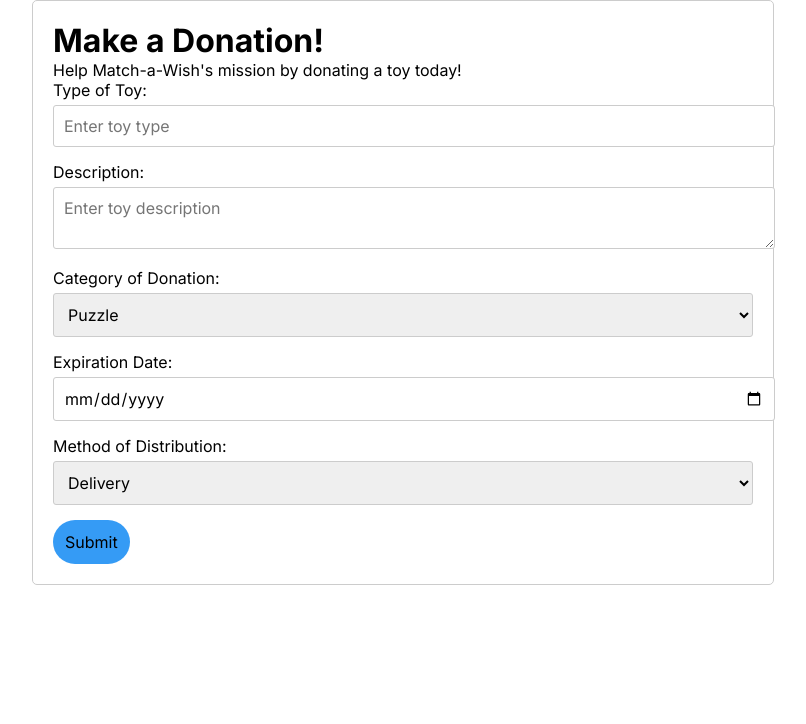
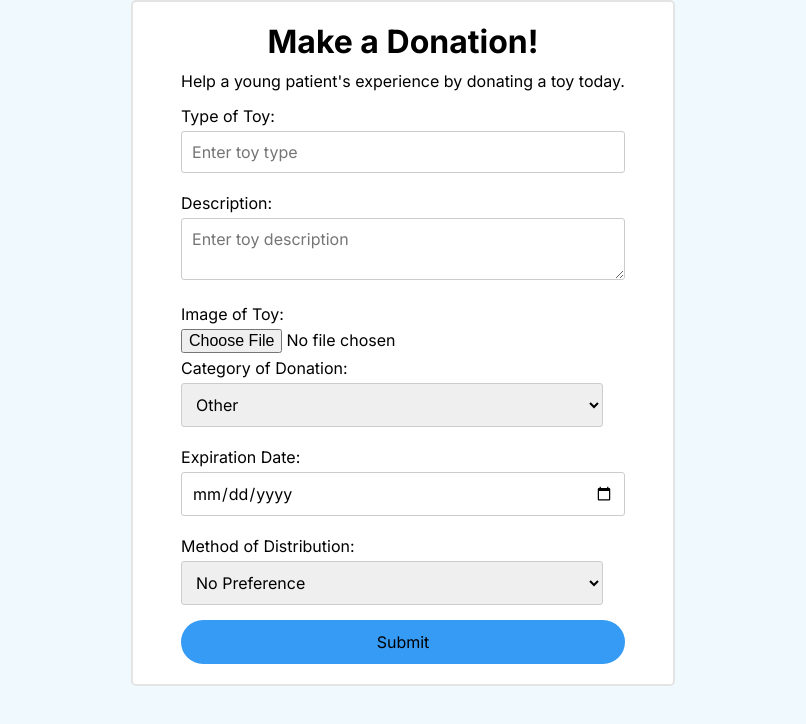
Before and after one commit to hannatonthat/McHacks-2025, a React (Create React App) app: page /makedonation in a window 1280 px wide. Shown: the top 724 px of the page, without its empty margins (237-1043 px from the left). Built offline with nearby package versions, Linux system fonts and the light colour scheme.

Commit message:
make donation page

```diff
--- a/src/MakeDonation.css
+++ b/src/MakeDonation.css
@@ -1,14 +1,31 @@
 /* DonationForm.css */
+.background {
+    background-color: #F0F9FE;
+    background-size: cover;
+    background-position: center;
+    background-repeat: no-repeat;
+    width: 100%;
+    height: 100vh;
+}
 
 form {
-    max-width: 700px;
-    margin: 0 auto;
+    max-width: 500px;
+    display: grid;
+    background-color: #ffffff;
+    margin: auto;
+    margin-top: auto;
     padding: 20px;
-    border: 1px solid #ccc;
+    justify-content: center;
+    border: 2px solid #e4e4e4;
     border-radius: 5px;
+  }
+  .center-text {
+    text-align: center;
+    margin-bottom: 10px;
   }
 
   label {
+    margin-top: 5px;
     display: block;
     margin-bottom: 5px;
   }
@@ -17,7 +34,7 @@ form {
   input[type="date"],
   textarea,
   select {
-    width: 100%;
+    width: 95%;
     padding: 10px;
     margin-bottom: 15px;
     border: 1px solid #ccc;
--- a/src/Pages/MakeDonation.js
+++ b/src/Pages/MakeDonation.js
@@ -2,58 +2,42 @@ import React from 'react'
 import '../MakeDonation.css'
 import { useState } from 'react';
 
-/*export default function MakeDonation() {
-    const [toyType, setToyType] = useState('');
-    const [description, setDescription] = useState('');
-    return (
-
-            /*<div>
-                <h1>Make a Donation</h1>
-
-                <button className = "button">Submit</button>
-            </div>
-
-
-            <div>
-                <label htmlFor="toyType">Type of Toy:</label>
-                <input
-                type="text"
-                id="toyType"
-                value={toyType}
-                onChange={(e) => setToyType(e.target.value)}
-                placeholder="Enter toy type"
-                />
-            </div>
-
-
-    )
-}*/
-
 export default function MakeDonation() {
   const [toyType, setToyType] = useState('');
   const [description, setDescription] = useState('');
-  const [category, setCategory] = useState('Puzzle'); // Default category
+  const [category, setCategory] = useState('Select'); // Default category
   const [expirationDate, setExpirationDate] = useState('');
-  const [distributionMethod, setDistributionMethod] = useState('Delivery'); // Default method
+  const [distributionMethod, setDistributionMethod] = useState('No Preference'); // Default method
+  const [image, setImage] = useState(null);
 
   const handleSubmit = (event) => {
     event.preventDefault();
 
+    const formData = new FormData();
+    formData.append('toyType', toyType);
+    formData.append('description', description);
+    formData.append('category', category);
+    formData.append('expirationDate', expirationDate);
+    formData.append('distributionMethod', distributionMethod);
+    formData.append('image', setImage);
+
     // Handle form submission here
-    console.log({
-      toyType,
-      description,
-      category,
-      expirationDate,
-      distributionMethod,
-    });
+    console.log(formData);
+
   };
+  const handleImageChange = (event) => {
+    const selectedFile = event.target.files[0];
+    if (selectedFile) {
+      setImage(selectedFile);
+    }
+};
 
   return (
+    <div class="background">
     <form onSubmit={handleSubmit} className="donation-form">
         <div>
-            <h2>Make a Donation!</h2>
-            <p>Help Match-a-Wish's mission by donating a toy today! </p>
+            <h2 class="center-text">Make a Donation!</h2>
+            <p class="center-text">Help a young patient's experience by donating a toy today. </p>
         </div>
       <div>
         <label htmlFor="toyType">Type of Toy:</label>
@@ -78,14 +62,28 @@ export default function MakeDonation() {
       </div>
 
       <div>
+        <label htmlFor="image">Image of Toy:</label>
+        <input
+          type="file"
+          id="image"
+          onChange={handleImageChange}
+        />
+      </div>
+
+      <div>
         <label htmlFor="category">Category of Donation:</label>
         <select
           id="category"
           value={category}
           onChange={(e) => setCategory(e.target.value)}
         >
-          <option value="Puzzle">Puzzle</option>
-          {/* Add more options as needed */}
+        <option value="Other">Other</option>
+          <option value="Arts and Crafts">Arts and Crafts</option>
+          <option value="Music">Music</option>
+          <option value="Dolls/Action Figures">Dolls/Action Figures</option>
+          <option value="Books">Books</option>
+          <option value="Games">Games</option>
+          <option value="Sports">Sports</option>
         </select>
       </div>
 
@@ -108,14 +106,15 @@ export default function MakeDonation() {
             value={distributionMethod}
             onChange={(e) => setDistributionMethod(e.target.value)}
           >
+            <option value="No Preference">No Preference</option>
             <option value="Delivery">Delivery</option>
             <option value="Pickup">Pickup</option>
-            <option value="No Preference">No Preference</option>
+
           </select>
         </div>
       </div>
-
       <button type="submit">Submit</button>
     </form>
+    </div>
   );
 }
```
